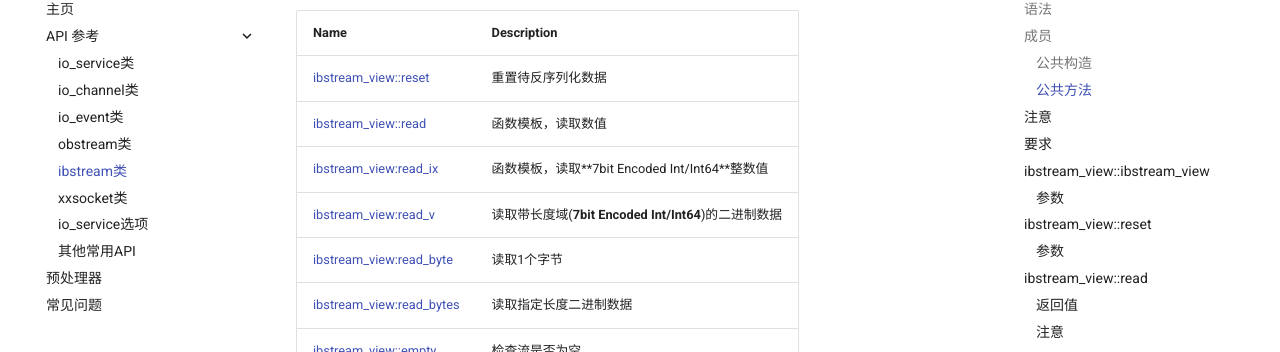
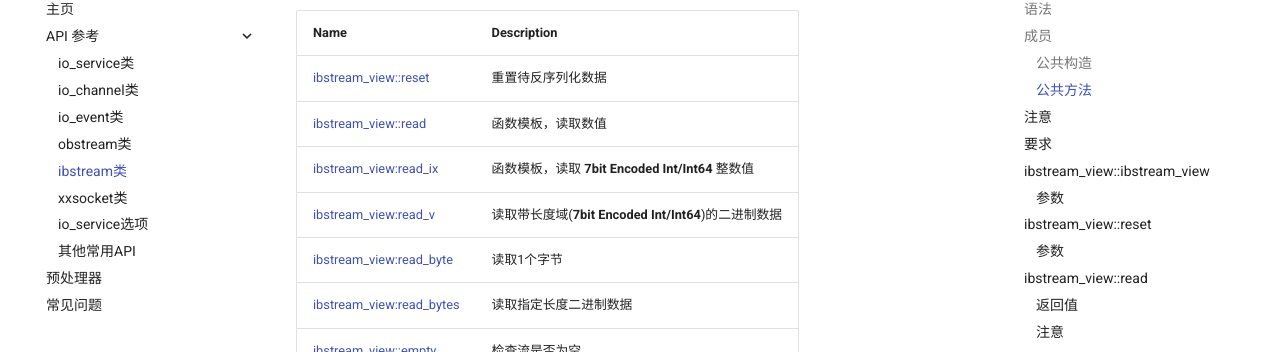
Before and after one commit to yasio/docs-936, an MkDocs documentation site: the page built from docs/api/reference/ibstream-class.md, in a window 1280 px wide and 900 px high, scrolled down 768 px. Shown: the part 99-451 px from the top of the window. Built offline with MkDocs 1.6.1 and Material for MkDocs 9.7.7, drawn with Linux system fonts in a browser that asks for light colours; comment, search, counter and statistics services are not loaded; part of the change alters nothing that is shown.

```diff
--- a/docs/api/reference/ibstream-class.md
+++ b/docs/api/reference/ibstream-class.md
@@ -1,6 +1,6 @@
 ---
 title: "ibstream Class"
-date: "12/10/2020"
+date: "1/16/2021"
 f1_keywords: ["ibstream", "yasio/ibstream", ]
 helpviewer_keywords: []
 ---
@@ -38,7 +38,7 @@ using fast_ibstream_view = basic_ibstream_view<endian::host_convert_tag>;
 |----------|-----------------|
 |[ibstream_view::reset](#reset)|重置待反序列化数据|
 |[ibstream_view::read](#read)|函数模板，读取数值|
-|[ibstream_view:read_ix](#read_ix)|函数模板，读取**7bit Encoded Int/Int64**整数值|
+|[ibstream_view:read_ix](#read_ix)|函数模板，读取 **7bit Encoded Int/Int64** 整数值|
 |[ibstream_view:read_v](#read_v)|读取带长度域(**7bit Encoded Int/Int64**)的二进制数据|
 |[ibstream_view:read_byte](#read_byte)|读取1个字节|
 |[ibstream_view:read_bytes](#read_bytes)|读取指定长度二进制数据|
```
